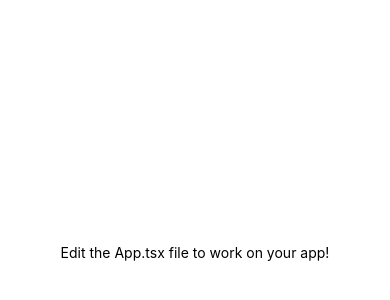
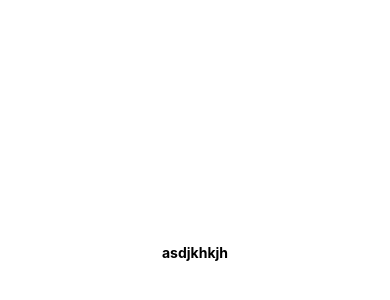
Before and after one commit to Skyppex/rollplayer, a React Native app: screen / in a window 390 px wide. Shown: the part 170-470 px from the top of the page. Built offline with nearby package versions, Linux system fonts and the light colour scheme.

Commit message:
use twrnc instead of nativewind

```diff
--- a/App.tsx
+++ b/App.tsx
@@ -1,20 +1,12 @@
 import { StatusBar } from 'expo-status-bar';
 import { StyleSheet, Text, View } from 'react-native';
+import tw from 'twrnc';
 
 export default function App() {
   return (
-    <View style={styles.container}>
-      <Text>Edit the App.tsx file to work on your app!</Text>
+    <View style={tw`flex-1 justify-center items-center`}>
+      <Text style={tw`font-bold`}>asdjkhkjh</Text>
       <StatusBar style="auto" />
     </View>
   );
 }
-
-const styles = StyleSheet.create({
-  container: {
-    flex: 1,
-    backgroundColor: '#fff',
-    alignItems: 'center',
-    justifyContent: 'center',
-  },
-});
--- a/package.json
+++ b/package.json
@@ -15,7 +15,8 @@
     "react": "18.2.0",
     "react-dom": "18.2.0",
     "react-native": "0.73.6",
-    "react-native-web": "~0.19.6"
+    "react-native-web": "~0.19.6",
+    "twrnc": "^4.2.0"
   },
   "devDependencies": {
     "@babel/core": "^7.20.0",
```
Also changed, not shown: tailwind.config.js (added, +8 -0 lines), 1 other file (tests, documents, lock files or other folders).
